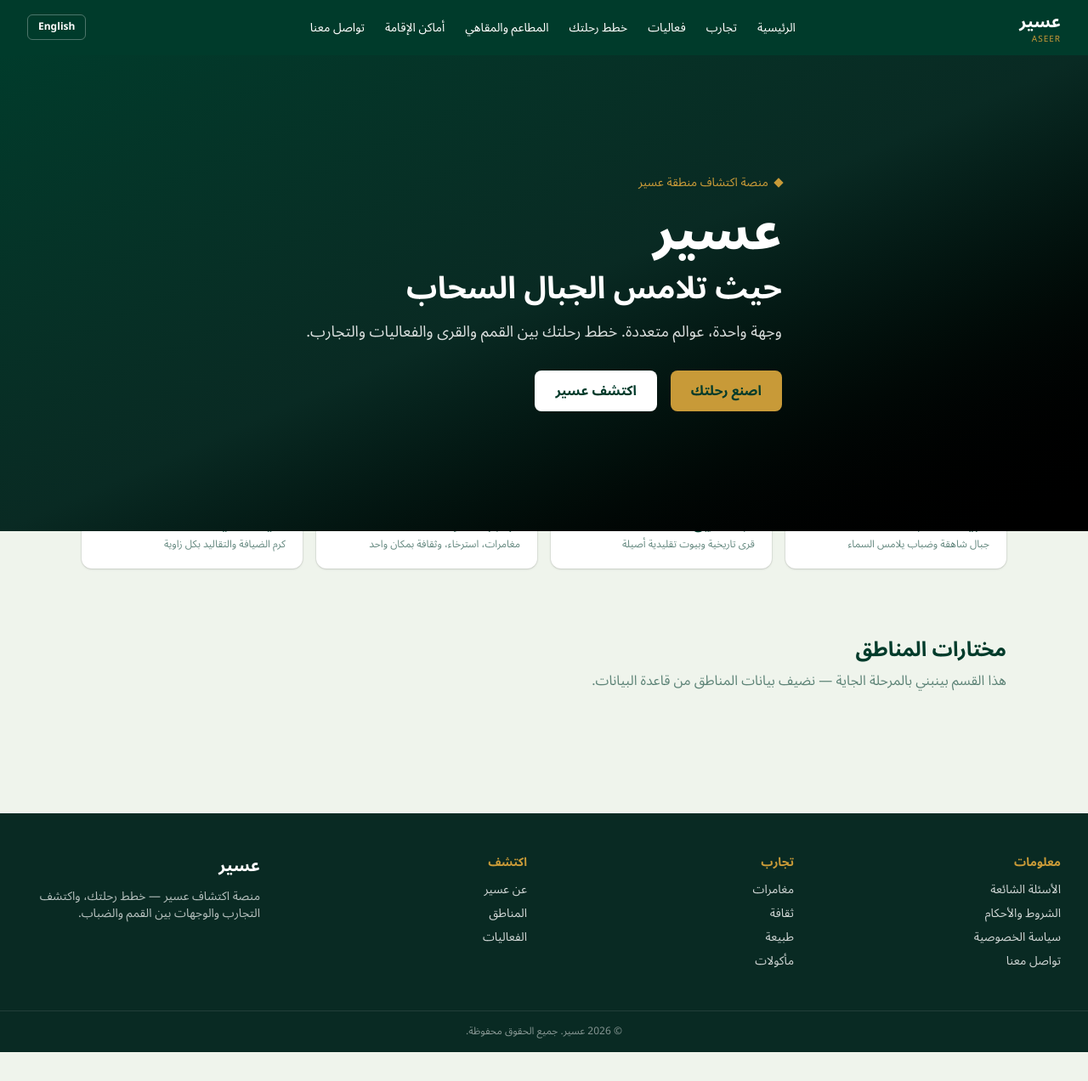
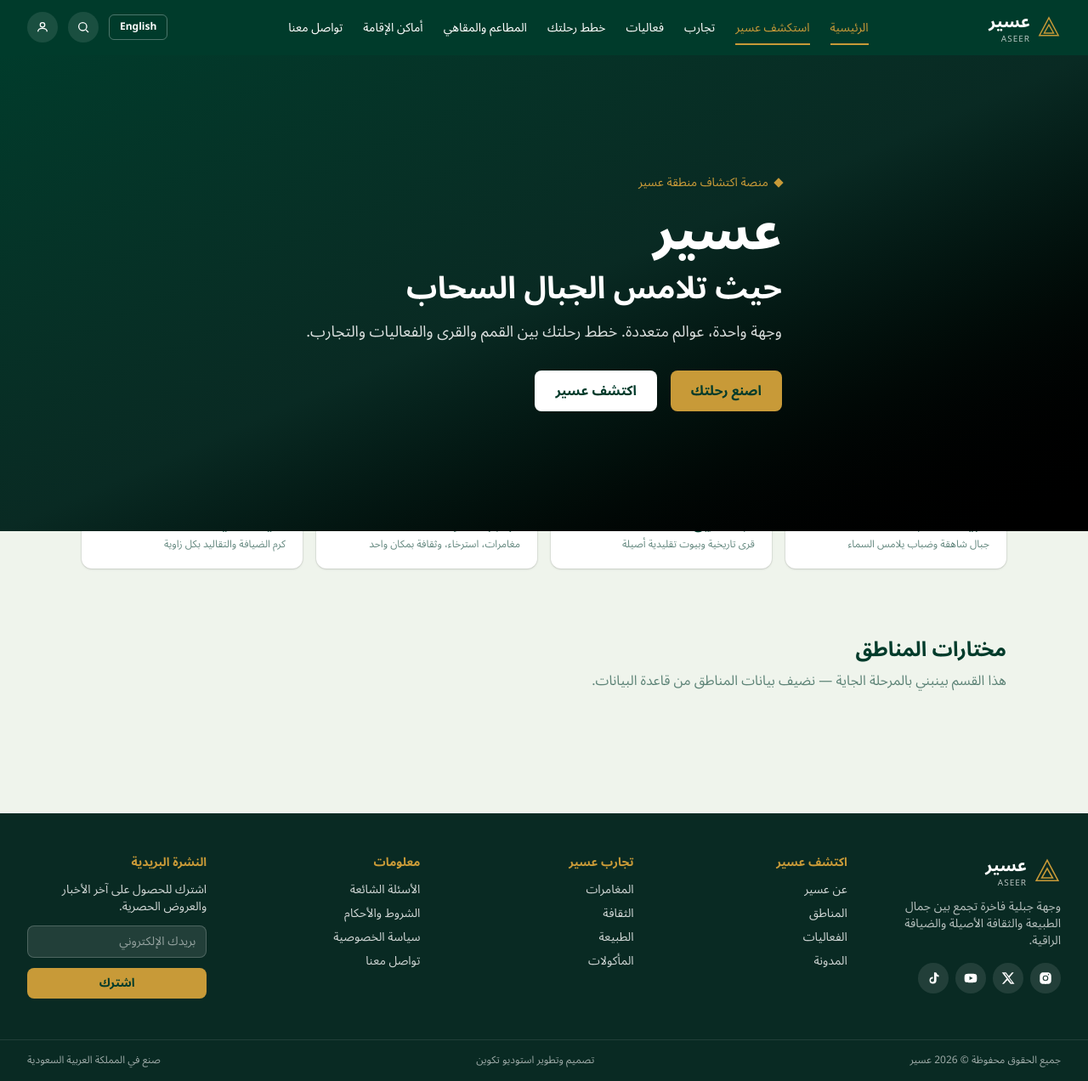
Before and after one commit to tkwnstudio-hue/aseer-nextjs, a Next.js app: page / in a window 1280 px wide. Shown: the whole page at 85% size. Before the commit the page ends 1238 px from the top, so only its background shows below. Built offline with nearby package versions, Linux system fonts and the light colour scheme.

Commit message:
Add files via upload

```diff
--- a/src/components/Footer.tsx
+++ b/src/components/Footer.tsx
@@ -1,9 +1,92 @@
 import Link from "next/link";
+
+function TriangleLogo() {
+  return (
+    <svg
+      viewBox="0 0 40 40"
+      className="h-8 w-8 text-gold"
+      fill="none"
+      stroke="currentColor"
+      strokeWidth="2"
+    >
+      <path d="M20 4 L36 34 L4 34 Z" />
+      <path d="M20 16 L28 30 L12 30 Z" />
+    </svg>
+  );
+}
+
+function SocialIcon({ label, path }: { label: string; path: string }) {
+  return (
+    <a
+      href="#"
+      aria-label={label}
+      className="flex h-9 w-9 items-center justify-center rounded-full bg-white/10 text-white transition-colors hover:bg-gold hover:text-dark"
+    >
+      <svg viewBox="0 0 24 24" className="h-4 w-4" fill="currentColor">
+        <path d={path} />
+      </svg>
+    </a>
+  );
+}
 
 export default function Footer() {
   return (
     <footer className="mt-16 bg-wash text-white">
-      <div className="mx-auto grid max-w-7xl gap-10 px-4 py-12 md:grid-cols-4 md:px-8">
+      <div className="mx-auto grid max-w-7xl gap-10 px-4 py-12 md:grid-cols-5 md:px-8">
+        <div className="md:col-span-1">
+          <Link href="/" className="flex items-center gap-2">
+            <TriangleLogo />
+            <span className="flex flex-col leading-tight">
+              <span className="text-xl font-bold">عسير</span>
+              <span className="text-[10px] tracking-widest text-white/70">
+                ASEER
+              </span>
+            </span>
+          </Link>
+          <p className="mt-3 text-sm text-white/70">
+            وجهة جبلية فاخرة تجمع بين جمال الطبيعة والثقافة الأصيلة والضيافة
+            الراقية.
+          </p>
+          <div className="mt-4 flex gap-2">
+            <SocialIcon
+              label="Instagram"
+              path="M12 2c2.7 0 3 .01 4.1.06 1.1.05 1.85.23 2.5.48.68.27 1.26.62 1.83 1.19.57.57.92 1.15 1.19 1.83.25.65.43 1.4.48 2.5.05 1.1.06 1.4.06 4.1s-.01 3-.06 4.1c-.05 1.1-.23 1.85-.48 2.5a4.9 4.9 0 01-1.19 1.83 4.9 4.9 0 01-1.83 1.19c-.65.25-1.4.43-2.5.48-1.1.05-1.4.06-4.1.06s-3-.01-4.1-.06c-1.1-.05-1.85-.23-2.5-.48a4.9 4.9 0 01-1.83-1.19 4.9 4.9 0 01-1.19-1.83c-.25-.65-.43-1.4-.48-2.5C2.01 15 2 14.7 2 12s.01-3 .06-4.1c.05-1.1.23-1.85.48-2.5.27-.68.62-1.26 1.19-1.83A4.9 4.9 0 015.56 2.38c.65-.25 1.4-.43 2.5-.48C9.16 2.01 9.5 2 12 2zm0 5a5 5 0 100 10 5 5 0 000-10zm0 8.2a3.2 3.2 0 110-6.4 3.2 3.2 0 010 6.4zm5.2-8.4a1.17 1.17 0 100-2.33 1.17 1.17 0 000 2.33z"
+            />
+            <SocialIcon
+              label="X"
+              path="M18.9 2H22l-7.6 8.7L23.3 22h-7l-5.5-6.7L4.5 22H1.4l8.1-9.3L1 2h7.2l5 6.1L18.9 2zm-1.2 18h1.7L7.4 3.9H5.6L17.7 20z"
+            />
+            <SocialIcon
+              label="YouTube"
+              path="M23 12s0-3.6-.5-5.3c-.3-1-1-1.7-2-2C18.8 4 12 4 12 4s-6.8 0-8.5.7c-1 .3-1.7 1-2 2C1 8.4 1 12 1 12s0 3.6.5 5.3c.3 1 1 1.7 2 2C5.2 20 12 20 12 20s6.8 0 8.5-.7c1-.3 1.7-1 2-2 .5-1.7.5-5.3.5-5.3zM9.8 15.5V8.5L15.8 12l-6 3.5z"
+            />
+            <SocialIcon
+              label="TikTok"
+              path="M16.6 2h-3.2v13.7a2.9 2.9 0 11-2.9-2.9c.3 0 .6 0 .9.1V9.6a6.1 6.1 0 106.1 6.1V8.3c1.2.9 2.7 1.4 4.3 1.4V6.6c-1.9 0-3.5-1.5-3.6-3.4L16.6 2z"
+            />
+          </div>
+        </div>
+
+        <div>
+          <h4 className="mb-3 text-sm font-bold text-gold">اكتشف عسير</h4>
+          <ul className="flex flex-col gap-2 text-sm text-white/80">
+            <li><Link href="/#regions">عن عسير</Link></li>
+            <li><Link href="/#regions">المناطق</Link></li>
+            <li><Link href="/events">الفعاليات</Link></li>
+            <li><Link href="#">المدونة</Link></li>
+          </ul>
+        </div>
+
+        <div>
+          <h4 className="mb-3 text-sm font-bold text-gold">تجارب عسير</h4>
+          <ul className="flex flex-col gap-2 text-sm text-white/80">
+            <li><Link href="/experiences">المغامرات</Link></li>
+            <li><Link href="/experiences">الثقافة</Link></li>
+            <li><Link href="/experiences">الطبيعة</Link></li>
+            <li><Link href="/restaurants">المأكولات</Link></li>
+          </ul>
+        </div>
+
         <div>
           <h4 className="mb-3 text-sm font-bold text-gold">معلومات</h4>
           <ul className="flex flex-col gap-2 text-sm text-white/80">
@@ -13,33 +96,32 @@
             <li><Link href="/contact">تواصل معنا</Link></li>
           </ul>
         </div>
+
         <div>
-          <h4 className="mb-3 text-sm font-bold text-gold">تجارب</h4>
-          <ul className="flex flex-col gap-2 text-sm text-white/80">
-            <li><Link href="/experiences">مغامرات</Link></li>
-            <li><Link href="/experiences">ثقافة</Link></li>
-            <li><Link href="/experiences">طبيعة</Link></li>
-            <li><Link href="/restaurants">مأكولات</Link></li>
-          </ul>
-        </div>
-        <div>
-          <h4 className="mb-3 text-sm font-bold text-gold">اكتشف</h4>
-          <ul className="flex flex-col gap-2 text-sm text-white/80">
-            <li><Link href="/#regions">عن عسير</Link></li>
-            <li><Link href="/#regions">المناطق</Link></li>
-            <li><Link href="/events">الفعاليات</Link></li>
-          </ul>
-        </div>
-        <div>
-          <span className="text-xl font-bold">عسير</span>
-          <p className="mt-3 text-sm text-white/70">
-            منصة اكتشاف عسير — خطط رحلتك، واكتشف التجارب والوجهات بين القمم
-            والضباب.
+          <h4 className="mb-3 text-sm font-bold text-gold">النشرة البريدية</h4>
+          <p className="mb-3 text-sm text-white/80">
+            اشترك للحصول على آخر الأخبار والعروض الحصرية.
           </p>
+          <input
+            type="email"
+            placeholder="بريدك الإلكتروني"
+            className="mb-3 w-full rounded-lg border border-white/20 bg-white/10 px-3 py-2 text-sm text-white placeholder:text-white/50 outline-none focus:border-gold"
+          />
+          <button
+            type="button"
+            className="w-full rounded-lg bg-gold px-4 py-2 text-sm font-bold text-dark transition-transform hover:-translate-y-0.5"
+          >
+            اشترك
+          </button>
         </div>
       </div>
-      <div className="border-t border-white/10 py-4 text-center text-xs text-white/50">
-        © {new Date().getFullYear()} عسير. جميع الحقوق محفوظة.
+
+      <div className="border-t border-white/10 px-4 py-4 md:px-8">
+        <div className="mx-auto flex max-w-7xl flex-col items-center justify-between gap-2 text-xs text-white/60 md:flex-row">
+          <span>جميع الحقوق محفوظة © {new Date().getFullYear()} عسير</span>
+          <span>تصميم وتطوير استوديو تكوين</span>
+          <span>صنع في المملكة العربية السعودية</span>
+        </div>
       </div>
     </footer>
   );
--- a/src/components/Header.tsx
+++ b/src/components/Header.tsx
@@ -1,10 +1,12 @@
 "use client";
 
 import Link from "next/link";
+import { usePathname } from "next/navigation";
 import { useState } from "react";
 
 const NAV = [
   { key: "home", href: "/", label: "الرئيسية" },
+  { key: "explore", href: "/#regions", label: "استكشف عسير" },
   { key: "experiences", href: "/experiences", label: "تجارب" },
   { key: "events", href: "/events", label: "فعاليات" },
   { key: "plan", href: "/plan", label: "خطط رحلتك" },
@@ -13,16 +15,38 @@
   { key: "contact", href: "/contact", label: "تواصل معنا" },
 ];
 
+function TriangleLogo() {
+  return (
+    <svg
+      viewBox="0 0 40 40"
+      className="h-7 w-7 text-gold"
+      fill="none"
+      stroke="currentColor"
+      strokeWidth="2"
+    >
+      <path d="M20 4 L36 34 L4 34 Z" />
+      <path d="M20 16 L28 30 L12 30 Z" />
+    </svg>
+  );
+}
+
 export default function Header() {
   const [menuOpen, setMenuOpen] = useState(false);
+  const pathname = usePathname();
+
+  const isActive = (href: string) =>
+    href === "/" ? pathname === "/" : pathname.startsWith(href.split("#")[0]);
 
   return (
     <header className="sticky top-0 z-50 bg-dark text-white">
       <div className="mx-auto flex max-w-7xl items-center justify-between px-4 py-3 md:px-8">
         <Link href="/" className="flex items-center gap-2">
+          <TriangleLogo />
           <span className="flex flex-col leading-tight">
             <span className="text-xl font-bold">عسير</span>
-            <span className="text-[10px] tracking-widest text-gold">ASEER</span>
+            <span className="text-[10px] tracking-widest text-white/70">
+              ASEER
+            </span>
           </span>
         </Link>
 
@@ -31,7 +55,11 @@
             <li key={item.key}>
               <Link
                 href={item.href}
-                className="text-sm transition-colors hover:text-gold"
+                className={`border-b-2 pb-1 text-sm transition-colors hover:text-gold ${
+                  isActive(item.href)
+                    ? "border-gold text-gold"
+                    : "border-transparent"
+                }`}
               >
                 {item.label}
               </Link>
@@ -39,24 +67,45 @@
           ))}
         </ul>
 
-        <div className="flex items-center gap-3">
+        <div className="hidden items-center gap-3 md:flex">
           <button
             type="button"
-            className="hidden rounded-md border border-white/30 px-3 py-1.5 text-xs font-bold md:inline-block"
+            className="rounded-md border border-white/30 px-3 py-1.5 text-xs font-bold"
           >
             English
           </button>
           <button
             type="button"
-            aria-label="القائمة"
-            onClick={() => setMenuOpen((v) => !v)}
-            className="flex h-9 w-9 flex-col items-center justify-center gap-1.5 md:hidden"
+            aria-label="بحث"
+            className="flex h-9 w-9 items-center justify-center rounded-full bg-white/10"
           >
-            <span className="h-0.5 w-6 bg-white" />
-            <span className="h-0.5 w-6 bg-white" />
-            <span className="h-0.5 w-6 bg-white" />
+            <svg viewBox="0 0 24 24" className="h-4 w-4" fill="none" stroke="currentColor" strokeWidth="2">
+              <circle cx="11" cy="11" r="7" />
+              <path d="M21 21l-4.3-4.3" />
+            </svg>
+          </button>
+          <button
+            type="button"
+            aria-label="حسابي"
+            className="flex h-9 w-9 items-center justify-center rounded-full bg-white/10"
+          >
+            <svg viewBox="0 0 24 24" className="h-4 w-4" fill="none" stroke="currentColor" strokeWidth="2">
+              <circle cx="12" cy="8" r="4" />
+              <path d="M4 20c0-4 4-6 8-6s8 2 8 6" />
+            </svg>
           </button>
         </div>
+
+        <button
+          type="button"
+          aria-label="القائمة"
+          onClick={() => setMenuOpen((v) => !v)}
+          className="flex h-9 w-9 flex-col items-center justify-center gap-1.5 md:hidden"
+        >
+          <span className="h-0.5 w-6 bg-white" />
+          <span className="h-0.5 w-6 bg-white" />
+          <span className="h-0.5 w-6 bg-white" />
+        </button>
       </div>
 
       {menuOpen && (
@@ -67,12 +116,22 @@
                 <Link
                   href={item.href}
                   onClick={() => setMenuOpen(false)}
-                  className="block py-1 text-sm"
+                  className={`block py-1 text-sm ${
+                    isActive(item.href) ? "text-gold" : ""
+                  }`}
                 >
                   {item.label}
                 </Link>
               </li>
             ))}
+            <li>
+              <button
+                type="button"
+                className="mt-2 rounded-md border border-white/30 px-3 py-1.5 text-xs font-bold"
+              >
+                English
+              </button>
+            </li>
           </ul>
         </div>
       )}
```
